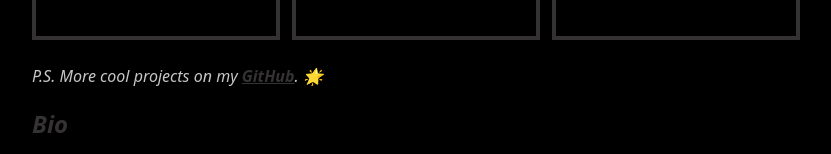
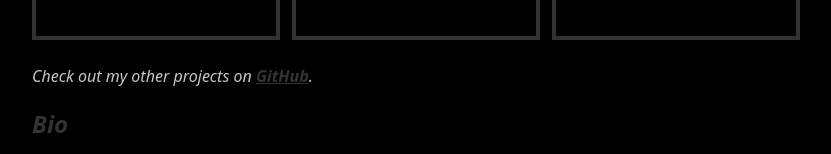
Before and after one commit to paulbgtr/paulbg, a Next.js app: page / in a window 1280 px wide. Shown: the part 840-994 px from the top of the page, without its empty margins (224-1055 px from the left). Built offline with nearby package versions, Linux system fonts and the light colour scheme.

Commit message:
chore: change Github link text a little

```diff
--- a/src/components/pageRelated/index/Projects.tsx
+++ b/src/components/pageRelated/index/Projects.tsx
@@ -8,11 +8,11 @@ export const Projects = () => {
       <Heading text="Projects" />
       <ProjectList />
       <p className="italic">
-        P.S. More cool projects on my{" "}
+        Check out my other projects on{" "}
         <PrettyLink href="https://github.com/paulbgtr?tab=repositories">
           GitHub
         </PrettyLink>
-        . 🌟
+        .
       </p>
     </section>
   );
```
